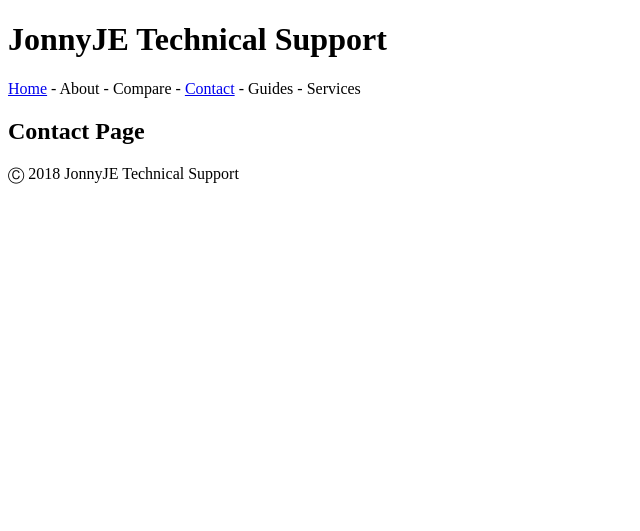
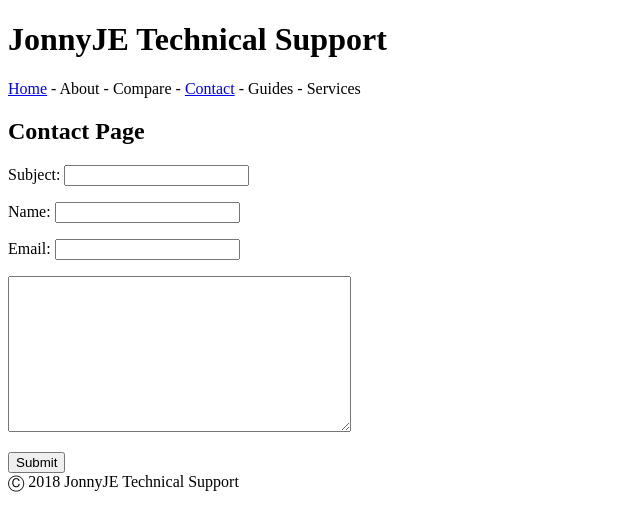
Before and after one commit to shortnd/jonny_je_v2, a Django app: page /contact/ in a window 1280 px wide. Shown: the top 531 px of the page, without its empty margins (0-640 px from the left). Run offline with Django 3.2, Linux system fonts and the light colour scheme.

Commit message:
added new form file for contact form

```diff
--- /dev/null
+++ b/contact/form.py
@@ -0,0 +1,20 @@
+from django import forms
+
+
+class ContactForm(forms.Form):
+    """docstring for ContactForm."""
+    contact_subject = forms.CharField(required=True)
+    contact_name = forms.CharField(required=True)
+    contact_email = forms.EmailField(required=True)
+    content = forms.CharField(
+        required=True,
+        widget=forms.Textarea
+    )
+
+    # This is for the custom labels
+    def __init__(self, *args, **kwargs):
+        super(ContactForm, self).__init__(*args, **kwargs)
+        self.fields['contact_subject'].label = 'Subject'
+        self.fields['contact_name'].label = 'Name'
+        self.fields['contact_email'].label = 'Email'
+        self.fields['content'].label = ''
--- a/contact/templates/contact/contact.html
+++ b/contact/templates/contact/contact.html
@@ -2,4 +2,9 @@
 {% block title %}Contact{% endblock %}
 {% block content %}
     <h2>Contact Page</h2>
+    <form role="form" method="post">
+        {% csrf_token %}
+        {{ contact_form.as_p }}
+        <button type="submit">Submit</button>
+    </form>
 {% endblock %}
--- a/contact/views.py
+++ b/contact/views.py
@@ -1,5 +1,52 @@
-from django.shortcuts import render
+from django.shortcuts import render, redirect
+from django.core import mail
+
+from .form import ContactForm
 
 
 def contact_page(request):
-    return render(request, 'contact/contact.html')
+    contact_form = ContactForm
+
+    if request.method == 'POST':
+        form = contact_form(request.POST)
+
+        if form.is_valid():
+            contact_subject = request.POST.get(
+                'contact_subject', ''
+            )
+            contact_name = request.POST.get(
+                'contact_name', ''
+            )
+            contact_email = request.POST.get(
+                'contact_email', ''
+            )
+            contact_textarea_content = request.POST.get(
+                'text_area_content', ''
+            )
+
+            # Email the content of the form as dict
+            context = dict({
+                'contact_subject': contact_subject,
+                'contact_name': contact_name,
+                'contact_email': contact_email,
+                'contact_textarea_content': contact_textarea_content,
+            })
+
+            mail.send_mail(
+                           # Subject
+                           context['contact_subject'],
+                           # Message
+                           context['contact_textarea_content'],
+                           # Contact Email/Client
+                           "from@example.com",
+                           # To Email/Who to send it to
+                           # must be an array list
+                           # are able to have multiple
+                           # ['contact@jonnyje.com', 'coconnell@jonnyje.com']
+                           [''],
+                           fail_silently=True)
+        return redirect('thank_you')
+
+    return render(request, 'contact/contact.html', {
+        'contact_form': contact_form,
+    })
```
